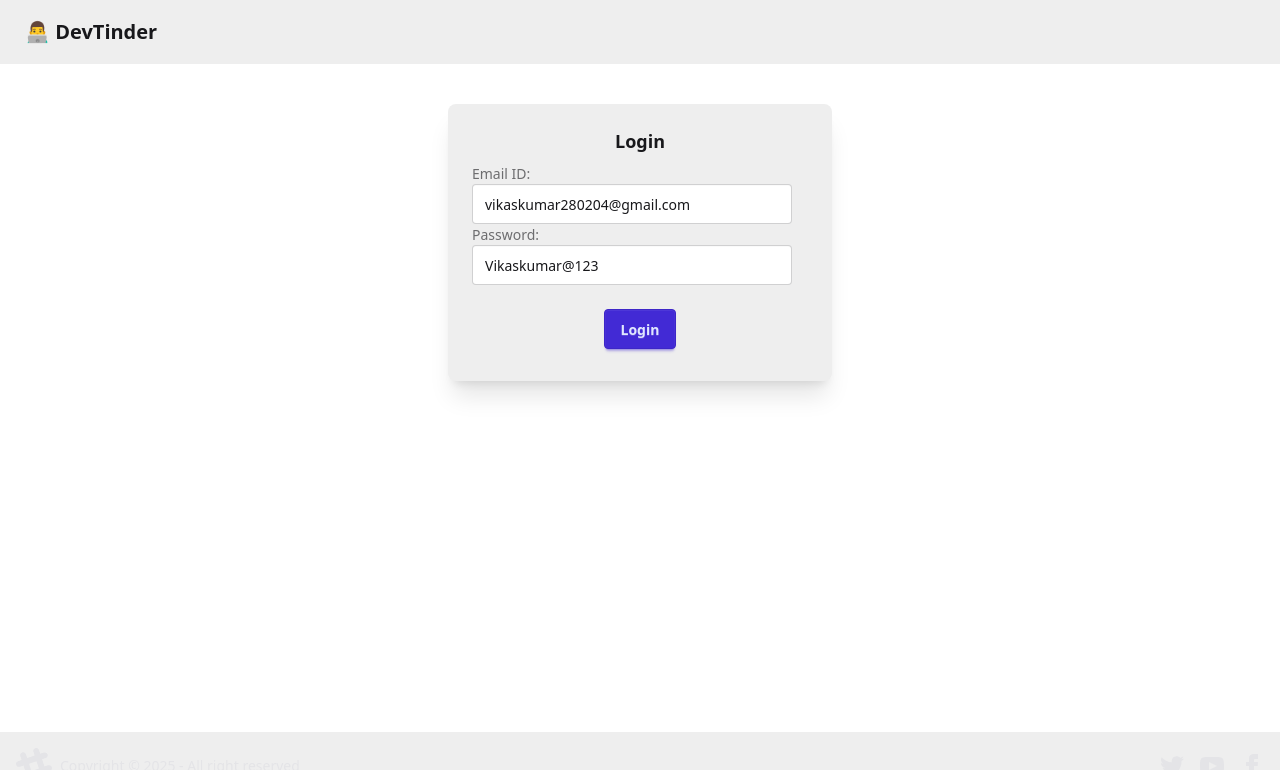
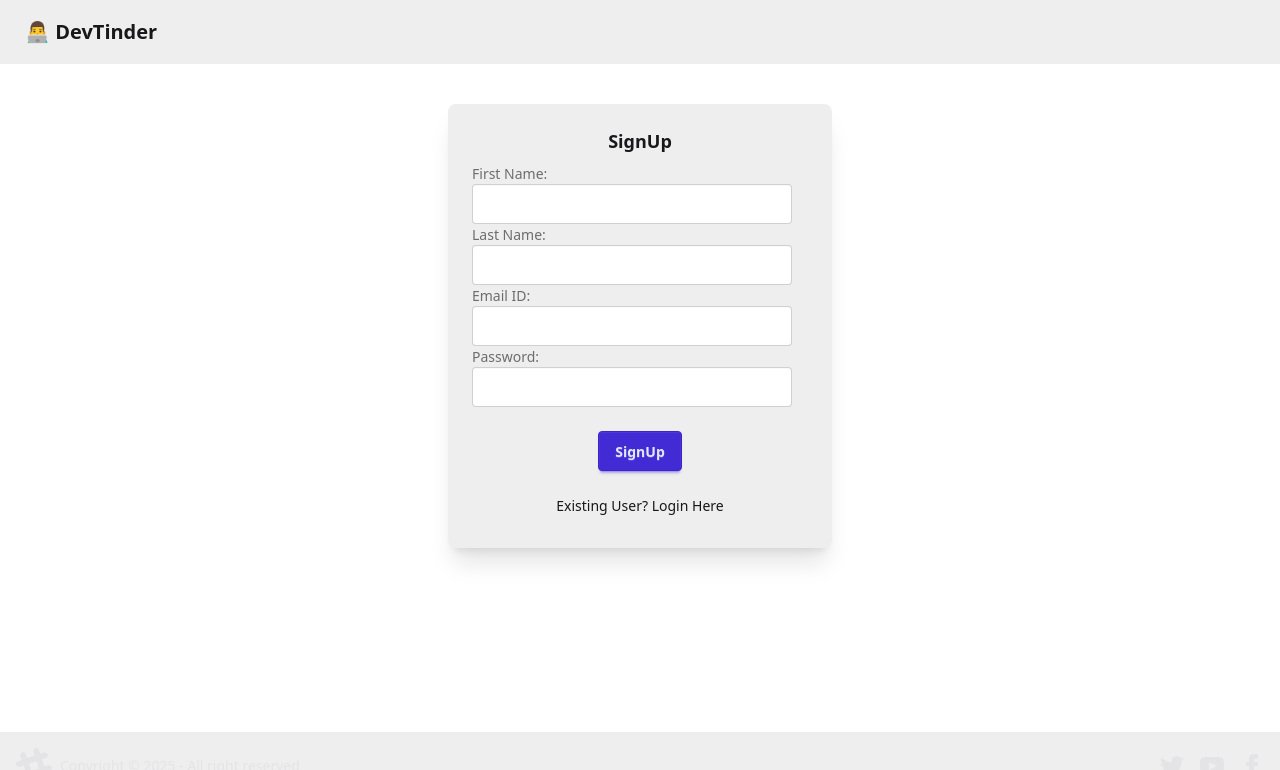
Before and after one commit to VikasKumar281/devTinder-web, a React (Vite) app: page /login in a window 1280 px wide. Shown: the top 770 px of the page. Built offline with nearby package versions, Linux system fonts and the light colour scheme; no server answers.

Commit message:
Added SignUp Form and Some Bug fixes

```diff
--- a/src/components/EditProfile.jsx
+++ b/src/components/EditProfile.jsx
@@ -12,10 +12,10 @@
   const[firstName , setFirstName] = useState(user.firstName);
   const[lastName , setLastName] = useState(user.lastName);
   const[photoUrl , setPhotoUrl] = useState(user.photoUrl);
-  const[age , setAge] = useState(user.age);
-  const[gender , setGender] = useState(user.gender);
-  const[about , setAbout] = useState(user.about);
-  const[skills , setSkills] = useState(user.skills);
+  const[age , setAge] = useState(user.age || "");
+  const[gender , setGender] = useState(user.gender || "");
+  const[about , setAbout] = useState(user.about || "");
+  const[skills , setSkills] = useState(user.skills || "");
   const[error , setError] = useState("");
   const[showToast , setShowToast] = useState(false);
 
--- a/src/components/Feed.jsx
+++ b/src/components/Feed.jsx
@@ -27,6 +27,14 @@
     getFeed();
   },[]);
 
+
+  if(!feed) return;
+
+  if(feed.length <=0){
+    return <h1 className="flex justify-center my-10">No new users found</h1>
+  };
+
+
   return (
     feed && (
      <div className="flex justify-center my-10">
--- a/src/components/Footer.jsx
+++ b/src/components/Footer.jsx
@@ -1,6 +1,6 @@
 const Footer = () => {
   return (
-    <footer className="footer sm:footer-horizontal bg-base-300 text-neutral-content items-center p-4 fixed bottom-0">
+    <footer className="footer sm:footer-horizontal bg-base-300 text-neutral-content items-center p-4 fixed bottom-0 ">
       <aside className="grid-flow-col items-center">
         <svg
           width="36"
--- a/src/components/Login.jsx
+++ b/src/components/Login.jsx
@@ -7,9 +7,14 @@
 
 const Login = () => {
 
-   const[emailId , setEmailId] = useState("vikaskumar280204@gmail.com");
-   const[password , setPassword] = useState("Vikaskumar@123");
+   const[firstName , setFirstName] = useState("");
+   const[lastName , setLastName] = useState("");
+
+   const[emailId , setEmailId] = useState("");
+   const[password , setPassword] = useState("");
    const[error , setError] = useState("");
+
+  const[isLoginForm , setIsLoginForm] =useState(false);
 
    const dispatch = useDispatch();
    const navigate = useNavigate();
@@ -35,12 +40,59 @@
      }
    };
 
+   const handleSignUp = async () => {
+
+    try{
+      const res = await axios.post(
+        BASE_URL +"/signup",
+        {
+         firstName,
+         lastName,
+         emailId,
+         password,
+        },
+        {withCredentials:true}
+       );
+     //  console.log("SignUp Response:", response.data);
+      dispatch(addUser(res.data.data));
+      return navigate("/profile");
+    }
+    catch(err){
+     setError(err?.res?.data||"Something went wrong!!");
+    }
+  };
+
     return (
       <div className="flex justify-center my-10">
         <div className="card w-96 bg-base-300 shadow-xl">
           <div className="card-body">
-            <h2 className="card-title justify-center">Login</h2>
+            <h2 className="card-title justify-center">{isLoginForm ? "Login" : "SignUp" }</h2>
             <div>
+          {!isLoginForm && (<>
+            <label className="form-control w-full max-w-xs my-2">
+                <div className="label">
+                  <span className="label-text">First Name:</span>
+                </div>
+                <input
+                  type="text"
+                  value ={firstName}
+                  className="input input-bordered w-full max-w-xs"
+                  onChange={(e) => setFirstName(e.target.value)}
+                />
+              </label>
+
+              <label className="form-control w-full max-w-xs my-2">
+                <div className="label">
+                  <span className="label-text">Last Name:</span>
+                </div>
+                <input
+                  type="text"
+                  value ={lastName}
+                  className="input input-bordered w-full max-w-xs"
+                  onChange={(e) => setLastName(e.target.value)}
+                />
+              </label>
+             </>)}
 
               <label className="form-control w-full max-w-xs my-2">
                 <div className="label">
@@ -59,7 +111,7 @@
                   <span className="label-text">Password:</span>
                 </div>
                 <input
-                  type="text"
+                  type="password"
                   value = {password}
                   className="input input-bordered w-full max-w-xs"
                   onChange={(e) => setPassword(e.target.value)}
@@ -69,8 +121,18 @@
 
             <p className="text-red-400">{error}</p>
             <div className="card-actions justify-center m-2">
-              <button className="btn btn-primary" onClick={handleLogin}>Login</button>
+              <button className="btn btn-primary"
+                 onClick={isLoginForm ? handleLogin : handleSignUp}>
+                  {isLoginForm ? "Login" : "SignUp"}
+              </button>
             </div>
+
+            <p className="m-auto cursor-pointer my-2" onClick={() => setIsLoginForm(value => !value)}>
+              {isLoginForm
+                ? "New User? SignUp here"
+                : "Existing User? Login Here"}
+            </p>
+
           </div>
         </div>
       </div>
--- a/src/components/UserCard.jsx
+++ b/src/components/UserCard.jsx
@@ -1,12 +1,36 @@
+import axios from "axios";
+import { BASE_URL } from "../utils/constants";
+import { useDispatch } from "react-redux";
+import { removeUserFromFeed } from "../utils/feedSlice";
+
 const UserCard = ({ user }) => {
     // console.log(user);
-    const {firstName, lastName, photoUrl, age, gender, about ,skills } = user;
+    const {_id,firstName, lastName, photoUrl, age, gender, about ,skills } = user;
+    const dispatch = useDispatch();
+
+    const handleSendRequest = async (status,userId) => {
+      try{
+        const res = await axios.post(
+          BASE_URL + "/request/send/" + status + "/" + userId, {} ,{
+            withCredentials:true,
+          },
+        );
+        dispatch(removeUserFromFeed(userId));
+      }
+      catch(err){
+        console.error(err);
+      }
+    }
+
+
   return (
     <div className="card bg-base-300 w-96 shadow-sm">
-  <figure>
-    <img
-      src={photoUrl}
-      alt="photo" />
+  <figure className="w-full h-70 overflow-hidden">
+   <img
+     className="w-full h-full object-cover"
+     src={photoUrl}
+     alt="photo"
+   />
   </figure>
   <div className="card-body">
     <h2 className="card-title">{firstName + " " + lastName}</h2>
@@ -14,8 +38,8 @@
     <p>{about}</p>
     <p>{skills}</p>
     <div className="card-actions justify-center my-4">
-      <button className="btn btn-primary">Ignore</button>
-      <button className="btn btn-secondary">Interested</button>
+      <button className="btn btn-primary" onClick={() => handleSendRequest("ignored",_id)}>Ignore</button>
+      <button className="btn btn-secondary"  onClick={() => handleSendRequest("interested",_id)}>Interested</button>
     </div>
   </div>
 </div>
--- a/src/utils/feedSlice.js
+++ b/src/utils/feedSlice.js
@@ -5,10 +5,13 @@
     initialState: null,
     reducers: {
         addFeed: (state, action) => action.payload ,
-        removeFeed: () => null,
-        },
+        removeUserFromFeed: (state,action) => {
+           const newFeed = state.filter(user => user._id !== action.payload);
+            return newFeed;
+        }
+    },
 });
 
-export const { addFeed, removeFeed } = feedSlice.actions;
+export const { addFeed, removeUserFromFeed } = feedSlice.actions;
 
 export default feedSlice.reducer;
```
Also changed, not shown: src/utils/connectionSlice.js (renamed from src/utils/connectionSlice.jsx), src/utils/requestSlice.js (renamed from src/utils/requestSlice.jsx), 1 other file (tests, documents, lock files or other folders).
